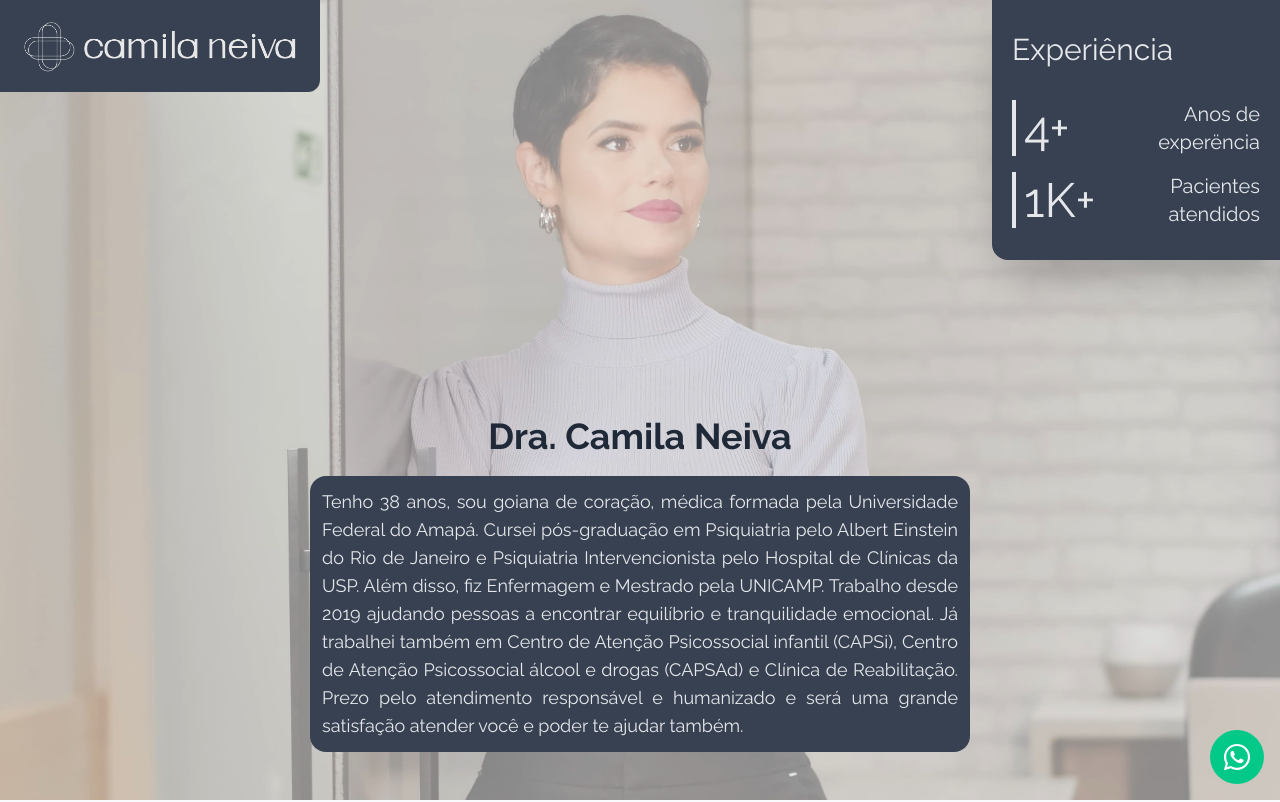
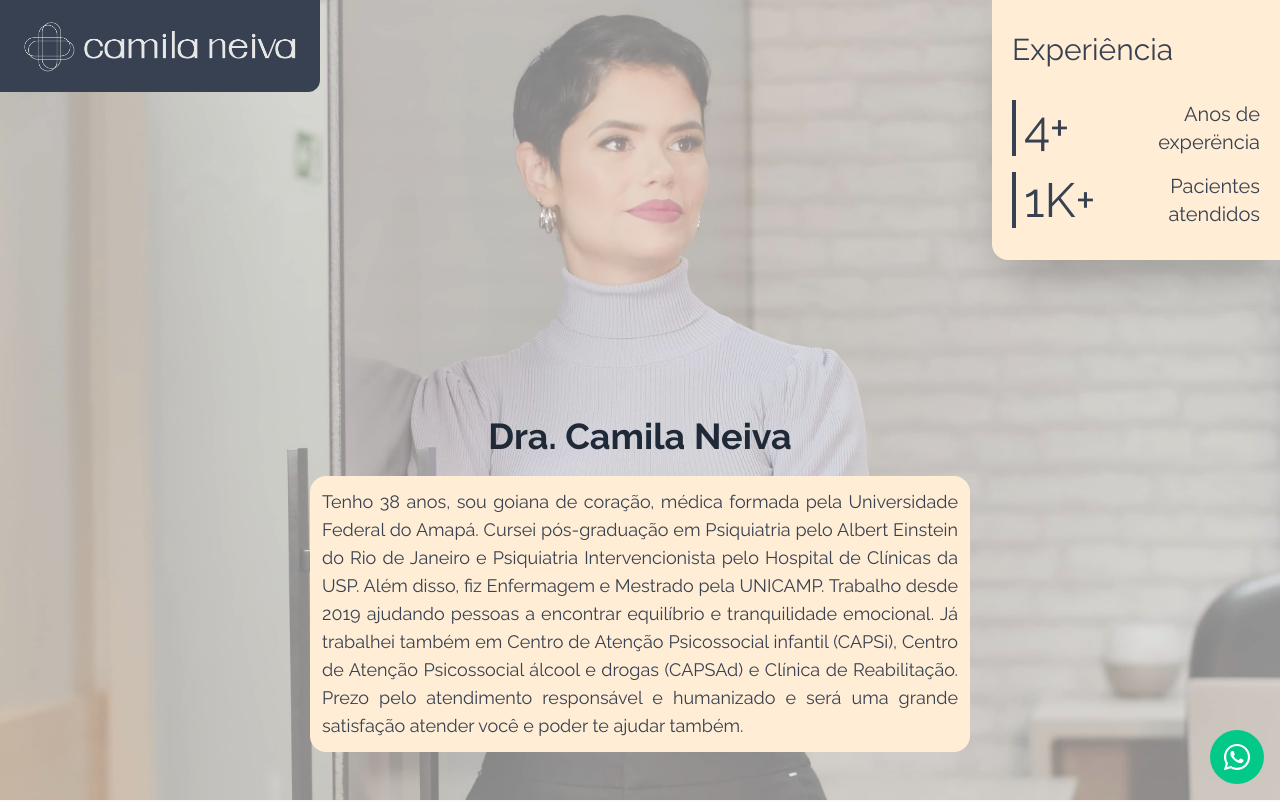
Before and after one commit to brunoprestesap/page-dra-camila, a React (Create React App) app: page / in a window 1280 px wide. Shown: the top 802 px of the page. Built offline with nearby package versions, Linux system fonts and the light colour scheme.

Commit message:
alteração da fonte

```diff
--- a/src/Pages/HomePage.js
+++ b/src/Pages/HomePage.js
@@ -9,7 +9,7 @@ import FormScheduler from "../components/FormScheduler";
 import Contact from "../components/Contact";
 
 function HomePage() {
-  const colors = ["#FF884B", "#A1412B", "#DF854F", "#F1EDDB", "#244B5A", "#53575A"];
+  const colors = ["#F7EAD9", "#A1412B", "#DF854F", "#F1EDDB", "#244B5A", "#53575A"];
 
   const currentColor = colors[0];
   const currentMode = "white";
--- a/src/components/CardExperience.js
+++ b/src/components/CardExperience.js
@@ -2,15 +2,15 @@ import React from 'react'
 
 const CardExperience = () => {
   return (
-    <div className="w-full mx-auto group shadow-2xl rounded-bl-2xl transform duration-500 hover:-translate-y-2 bg-gray-700 text-gray-200 p-4 lg:py-8 lg:px-5">
+    <div className="w-full mx-auto group shadow-2xl rounded-bl-2xl transform duration-500 hover:-translate-y-2 bg-orange-100 text-gray-700 p-4 lg:py-8 lg:px-5">
         <h2 className='text-xl lg:text-3xl'>Experiência</h2>
 
-        <div className='flex justify-between items-center mt-8 border-l-4 pl-2'>
+        <div className='flex justify-between items-center mt-8 border-l-4 pl-2 border-l-gray-700'>
             <h2 className='text-2xl lg:text-5xl'>4+</h2>
             <h2 className='text-sm lg:text-xl text-right'>Anos de<br/>experëncia</h2>
         </div>
 
-        <div className='flex justify-between items-center mt-4 border-l-4 pl-2'>
+        <div className='flex justify-between items-center mt-4 border-l-4 pl-2 border-l-gray-700'>
             <h2 className='text-2xl lg:text-5xl'>1K+</h2>
             <h2 className='text-sm lg:text-xl text-right'>Pacientes<br/>atendidos</h2>
         </div>
--- a/src/components/Hero.js
+++ b/src/components/Hero.js
@@ -14,7 +14,7 @@ function Hero({ color }) {
 
       <div className="w-full h-screen absolute top-0 left-0 md:bottom-4 bg-white/50">
 
-        <div className="invisible md:visible absolute top-0 left-0 md:w-64 lg:w-80 p-5 bg-gray-700 rounded-br-xl">
+        <div className="invisible md:visible absolute top-0 left-0 md:w-64 lg:w-80 p-5 rounded-br-xl bg-gray-700">
           <img src={imgLogo} alt="logomarca"/>
         </div>
 
@@ -26,7 +26,7 @@ function Hero({ color }) {
           <h1 className="text-3xl text-center mb-5 md:text-4xl font-bold text-gray-800">
             Dra. Camila Neiva
           </h1>
-          <h2 className="text-base text-justify md:text-lg text-gray-200 rounded-2xl bg-gray-700 p-3 leading-7">
+          <h2 className="text-sm text-justify md:text-lg text-gray-700 rounded-2xl bg-orange-100 p-3 leading-6">
           Tenho 38 anos, sou goiana de coração, médica formada pela Universidade Federal do Amapá.
           Cursei pós-graduação em Psiquiatria pelo Albert Einstein do Rio de Janeiro e Psiquiatria Intervencionista pelo Hospital de Clínicas da USP. Além disso, fiz Enfermagem e Mestrado pela UNICAMP.
           Trabalho desde 2019 ajudando pessoas a encontrar equilíbrio e tranquilidade emocional.
```
